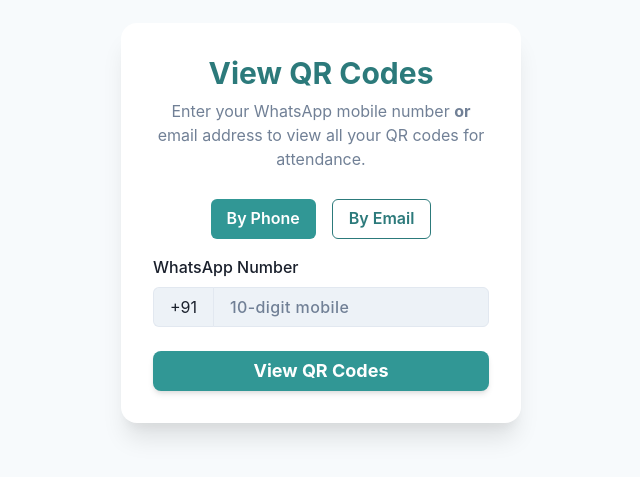
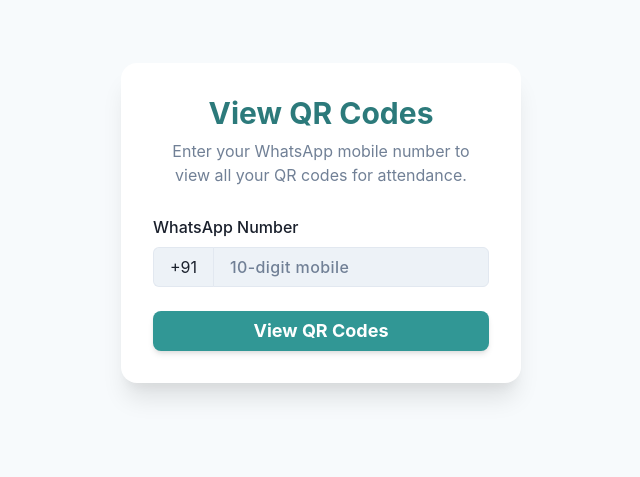
Before and after one commit to HkmVizagTech/subharambham-frontend, a React (Create React App) app: page /attendance in a window 1280 px wide. Shown: the part 177-654 px from the top of the page, without its empty margins (319-959 px from the left). Built offline with nearby package versions, Linux system fonts and the light colour scheme.

Commit message:
final update

```diff
--- a/src/Attendence.jsx
+++ b/src/Attendence.jsx
@@ -110,8 +110,8 @@
           View QR Codes
         </Heading>
         <Text mb={7} fontSize="md" color="gray.500">
-          Enter your WhatsApp mobile number <b>or</b> email address to view all
-          your QR codes for attendance.
+          Enter your WhatsApp mobile number {/* <b>or</b> email address  */}
+          to view all your QR codes for attendance.
         </Text>
 
         <form
@@ -120,7 +120,7 @@
             handleSubmit();
           }}
         >
-          <FormControl as="fieldset" mb={4}>
+          {/* <FormControl as="fieldset" mb={4}>
             <HStack spacing={4} justify="center">
               <Button
                 variant={inputType === 'phone' ? 'solid' : 'outline'}
@@ -139,7 +139,7 @@
                 By Email
               </Button>
             </HStack>
-          </FormControl>
+          </FormControl> */}
           {inputType === 'phone' ? (
             <FormControl isInvalid={!!error}>
               <FormLabel htmlFor="phone" fontWeight="medium">
--- a/src/CandidateExport.jsx
+++ b/src/CandidateExport.jsx
@@ -1224,7 +1224,7 @@
                   Refund
                 </Button>
 
-                <Button
+                {/* <Button
                   colorScheme="red"
                   leftIcon={<CloseIcon />}
                   onClick={async () => {
@@ -1296,7 +1296,7 @@
                   px={8}
                 >
                   Delete
-                </Button>
+                </Button> */}
 
                 <Button variant="ghost" onClick={onClose} size="lg" px={8}>
                   Close
```
